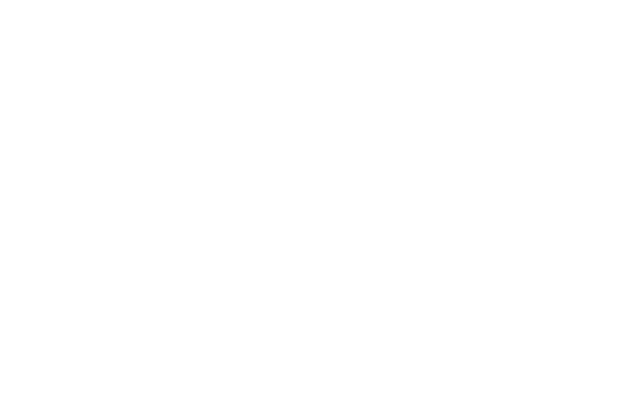
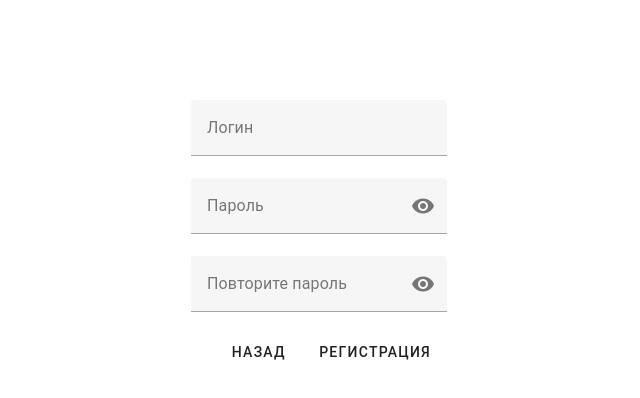
Before and after one commit to lonshakova/Cafe-new, a Vue app: page /registration in a window 1280 px wide. Before the commit this address had no page. Shown: the top 398 px of the page, without its empty margins (371-1011 px from the left). Built offline with nearby package versions, Linux system fonts and the light colour scheme.

Commit message:
Добавление входа, регистрации и выхода

```diff
--- /dev/null
+++ b/src/components/GoOut.vue
@@ -0,0 +1,52 @@
+<template>
+  <div class="main-window">
+    <div class="text">Подтвердите выход</div>
+    <div class="btns">
+      <v-btn class="btn" >Остаться</v-btn>
+      <v-btn  class="btn" @click="$router.push('/')">Выход</v-btn>
+    </div>
+
+  </div>
+</template>
+
+<script>
+  export default {
+
+  }
+</script>
+
+<style lang="scss" scoped>
+.main-window {
+  padding: 10px;
+  width: 20vw;
+  height: 20vh;
+  background-color: #eafaf1;
+  display: flex;
+  flex-direction: column;
+  justify-content: space-around;
+  align-items: center;
+  text-align: center;
+}
+
+.text {
+  font-size: xx-large;
+}
+
+.btns {
+  width: 100%;
+  display: flex;
+  justify-content: space-around;
+}
+
+.btn {
+  margin: 0px;
+  width: 105px;
+  min-height: 50px;
+  font-weight: 600;
+  border: 1px solid #148f77;
+  &:hover {
+    background: #148f77;
+    color: #eafaf1;
+  }
+}
+</style>
--- a/src/pages/MainPage.vue
+++ b/src/pages/MainPage.vue
@@ -52,6 +52,20 @@
               <total-amount />
             </v-card>
           </v-dialog>
+          <v-dialog
+            v-model="GoOutVisible"
+            width="auto"
+            scrollable>
+            <template v-slot:activator="{ props }">
+              <v-btn
+                v-bind="props"
+                >Выход</v-btn
+              >
+            </template>
+            <v-card>
+              <GoOut />
+            </v-card>
+          </v-dialog>
         </v-row>
       </v-container>
       <card-list />
@@ -64,18 +78,21 @@
   import NewPerson from "../components/NewPerson.vue";
   import NewProduct from "../components/NewProduct.vue";
   import TotalAmount from "../components/TotalAmount.vue";
+  import GoOut from "../components/GoOut.vue"
   export default {
     components: {
       NewPerson,
       NewProduct,
       TotalAmount,
       CardList,
+      GoOut,
     },
     data() {
       return {
         NewProductVisible: false,
         NewPersonVisible: false,
         TotalAmountVisible: false,
+        GoOutVisible: false,
       };
     },
   };
--- /dev/null
+++ b/src/pages/RegistrationPage.vue
@@ -0,0 +1,103 @@
+<template>
+  <div class="reg-page">
+    <v-form class="reg-form">
+      <v-text-field
+        class="login"
+        label="Логин"
+        type="text"
+        v-model="login"
+        :rules="[rules.required]"
+      />
+      <v-text-field
+        class="password"
+        label="Пароль"
+        hint="At least 8 characters"
+        :rules="[rules.required, rules.min]"
+        :type="isVisible ? 'text' : 'password'"
+        :append-inner-icon="isVisible ? 'mdi-eye-off' : 'mdi-eye'"
+        @click:append-inner="isVisible = !isVisible"
+        v-model="password"
+      />
+      <v-text-field
+        class="password"
+        label="Повторите пароль"
+        :rules="[rules.required, rules.min, rules.repeatMatch]"
+        :type="isVisibleRep ? 'text' : 'password'"
+        :append-inner-icon="isVisibleRep ? 'mdi-eye-off' : 'mdi-eye'"
+        @click:append-inner="isVisibleRep = !isVisibleRep"
+        v-model="repPassword"
+      />
+      <div class="btns">
+        <v-btn
+          class="btn"
+          variant="text"
+          rounded="xl"
+          @click="$router.push('/')"
+          >Назад</v-btn
+        >
+        <v-btn
+          class="btn"
+          variant="text"
+          rounded="xl"
+          @click="registUser()"
+          >Регистрация</v-btn
+        >
+      </div>
+    </v-form>
+  </div>
+</template>
+
+<script setup>
+import { ref } from "vue";
+import { useRouter } from "vue-router";
+
+const router = useRouter();
+
+let rules = ref({
+  required: (value) => !!value || "Обязательно для заполнения",
+  min: (v) => v.length >= 8 || "Минимум 8 символов",
+  repeatMatch: () =>
+    !!(password.value == repPassword.value) || "Пароли не совпадают",
+});
+let isVisible = ref(false);
+let isVisibleRep = ref(false);
+let login = ref("");
+let password = ref("");
+let repPassword = ref("");
+
+function registUser() {
+  if (password.value && login.value && repPassword.value == password.value) {
+    router.push('/main');
+  }
+}
+</script>
+
+<style lang="scss" scoped>
+.reg-page {
+  width: 100%;
+  height: 100%;
+  margin: 50px;
+  display: flex;
+  flex-direction: column;
+  align-items: center;
+}
+
+.reg-form {
+  margin: 10px;
+  width: 20vw;
+}
+
+.btns {
+  display: flex;
+  justify-content: flex-end;
+}
+
+.btn {
+  align-self: flex-end;
+  justify-content: flex-end;
+}
+
+.btn:hover {
+  background: #eafaf1;
+}
+</style>
--- a/src/pages/StartPage.vue
+++ b/src/pages/StartPage.vue
@@ -1,9 +1,55 @@
 <template>
   <div class="start-page" justify-center>
-    <v-btn class="btn" size="x-large" @click="$router.push('/main')">Начнём</v-btn>
+    <v-form class="enter-form">
+      <v-text-field
+        class="login"
+        label="Логин"
+        type="text"
+        required
+        v-model="login"
+      />
+      <v-text-field
+        class="password"
+        label="Пароль"
+        required
+        v-model="password"
+        :type="isVisible ? 'text' : 'password'"
+        :append-inner-icon="isVisible ? 'mdi-eye-off' : 'mdi-eye'"
+        @click:append-inner="isVisible = !isVisible"
+      />
+      <div class="btns">
+        <v-btn
+          class="btn"
+          variant="text"
+          rounded="xl"
+          @click="$router.push('/registration')"
+          >Регистрация</v-btn
+        >
+        <v-btn class="btn" variant="text" rounded="xl" @click="enterUser()"
+          >Вход</v-btn
+        >
+      </div>
+    </v-form>
   </div>
 </template>
 
+<script setup>
+import { ref } from "vue";
+import { useRouter } from 'vue-router';
+
+const router = useRouter();
+
+let isVisible = ref(false);
+let login = ref("");
+let password = ref("");
+
+
+function enterUser() {
+  if (password.value && login.value) {
+    router.push('/main');
+  }
+}
+</script>
 
 <style scoped lang="scss">
 .start-page {
@@ -11,10 +57,25 @@
   height: 100%;
   margin: 50px;
   display: flex;
-  justify-content: center;
+  flex-direction: column;
+  align-items: center;
 }
 
 .btn:hover {
   background: #eafaf1;
 }
+
+.enter-form {
+  margin: 10px;
+  width: 20vw;
+}
+
+.btns {
+  display: flex;
+  justify-content: flex-end;
+}
+
+.btn {
+  margin-left: 10px;
+}
 </style>
--- a/src/router/router.js
+++ b/src/router/router.js
@@ -1,7 +1,7 @@
 import { createWebHistory, createRouter } from "vue-router";
 import StartPage from "../pages/StartPage.vue";
 import MainPage from "../pages/MainPage.vue";
-
+import RegistrationPage from "../pages/RegistrationPage.vue";
 const routes = [
   {
     path: '/',
@@ -11,6 +11,10 @@ const routes = [
     path: '/main',
     component: MainPage
   },
+  {
+    path: '/registration',
+    component: RegistrationPage
+  },
 ];
 const router = createRouter({
   history: createWebHistory(),
```
